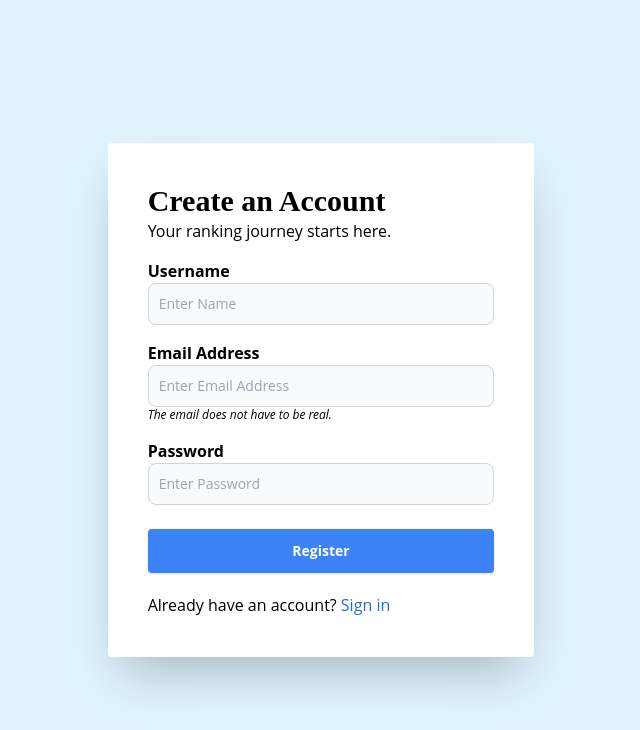
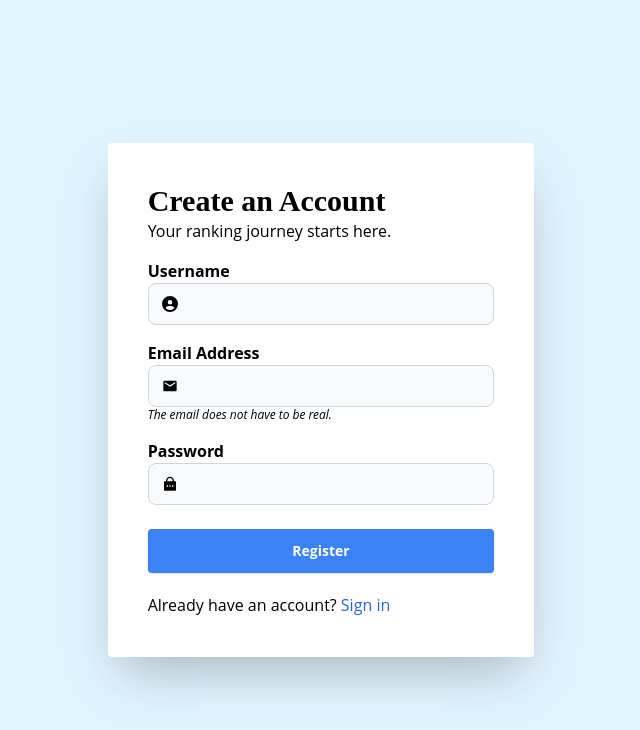
Before and after one commit to KhaledHadida/Top-Ten-Games, a Next.js app: page /register in a window 1280 px wide. Shown: the top 730 px of the page, without its empty margins (319-959 px from the left). Built offline with nearby package versions, Linux system fonts and the light colour scheme.

Commit message:
add error msg for register page

```diff
--- a/pages/register.js
+++ b/pages/register.js
@@ -6,6 +6,10 @@ import LoadingAnimation from "./components/loadinganimation";
 import { useRouter } from 'next/router';
 import Head from 'next/head';
 import Link from "next/link";
+
+import { FaCircleUser } from "react-icons/fa6";
+import { MdEmail } from "react-icons/md";
+import { RiLockPasswordFill } from "react-icons/ri";
 
 export default function Register() {
 
@@ -22,7 +26,10 @@ export default function Register() {
 
     //Error handling
     const [IsRegisterError, setIsRegisterError] = useState(false);
-    //Error such as "bad password, email already exists" (only 2 for now)
+    //Error such as "bad password, email already exists"
+    const [userNameError, setUserNameError] = useState(false);
+    const [emailError, setEmailError] = useState(false);
+    const [passwordError, setPasswordError] = useState(false);
     const [registerError, setRegisterError] = useState([]);
 
     //Random num generator for profile pics
@@ -30,6 +37,15 @@ export default function Register() {
     const randomProfilePic = Math.floor(Math.random() * maxNumOfPics);
 
     const handleRegister = async (e) => {
+        if (userName === ""){
+            setUserNameError(true);
+        }
+        if (email === "") {
+            setEmailError(true);
+        }
+        if (password === "") {
+            setPasswordError(true);
+        }
         //Stop it from refreshing for each entry
         e.preventDefault();
         console.log(userName);
@@ -59,14 +75,17 @@ export default function Register() {
 
     //Handle changes
     const handleEmailChange = (e) => {
+        setEmailError(false);
         setEmail(e.target.value);
     }
 
     const handleUserNameChange = (e) => {
+        setUserNameError(false);
         setUserName(e.target.value);
     }
 
     const handlePasswordChange = (e) => {
+        setPasswordError(false);
         setPassword(e.target.value);
     }
 
@@ -84,34 +103,55 @@ export default function Register() {
                         <p>Your ranking journey starts here.</p>
                         <div className="mt-4">
                             <label htmlFor="userName" className="block font-bold">Username</label>
+                            <div className="relative">
+                                <div class="absolute inset-y-0 start-0 flex items-center ps-3.5 pointer-events-none">
+                                    <FaCircleUser/>
+                                </div>
                                 <input
                                     id="userName"
                                     type="text"
-                                placeholder="Enter Name"
+                                    placeholder=""
                                     onChange={handleUserNameChange}
-                                className="p-2.5 text-sm w-full bg-gray-50 rounded-lg border border-gray-300 focus:ring-blue-500 focus:border-blue-500 dark:bg-gray-700 dark:border-gray-600 dark:placeholder-gray-400 dark:text-white dark:focus:ring-blue-500 dark:focus:border-blue-500"
+                                    className={userNameError ? "bg-red-50 border border-red-500 text-red-900 placeholder-red-700 text-sm rounded-lg focus:ring-red-500 dark:bg-gray-700 focus:border-red-500 block w-full ps-10 p-2.5 dark:text-red-500 dark:placeholder-red-500 dark:border-red-500"
+                                        : "bg-gray-50 border border-gray-300 text-gray-900 text-sm rounded-lg focus:ring-blue-500 focus:border-blue-500 block w-full ps-10 p-2.5  dark:bg-gray-700 dark:border-gray-600 dark:placeholder-gray-400 dark:text-white dark:focus:ring-blue-500 dark:focus:border-blue-500"}
                                 />
+                            </div>
+                            {userNameError ? (<p className="mt-2 text-sm text-red-600 dark:text-red-500">Username is empty</p>) : (<></>)}
                         </div>
                         <div className="mt-4">
                             <label htmlFor="email" className="block font-bold">Email Address</label>
+                            <div class="relative">
+                                <div class="absolute inset-y-0 start-0 flex items-center ps-3.5 pointer-events-none">
+                                    <MdEmail/>
+                                </div>
                                 <input
+                                    type="text"
                                     id="email"
-                                type="text"
-                                placeholder="Enter Email Address"
+                                    className={emailError ? "bg-red-50 border border-red-500 text-red-900 placeholder-red-700 text-sm rounded-lg focus:ring-red-500 dark:bg-gray-700 focus:border-red-500 block w-full ps-10 p-2.5 dark:text-red-500 dark:placeholder-red-500 dark:border-red-500"
+                                        : "bg-gray-50 border border-gray-300 text-gray-900 text-sm rounded-lg focus:ring-blue-500 focus:border-blue-500 block w-full ps-10 p-2.5  dark:bg-gray-700 dark:border-gray-600 dark:placeholder-gray-400 dark:text-white dark:focus:ring-blue-500 dark:focus:border-blue-500"}
+                                    placeholder=""
                                     onChange={handleEmailChange}
-                                className="p-2.5 text-sm w-full bg-gray-50 rounded-lg border border-gray-300 focus:ring-blue-500 focus:border-blue-500 dark:bg-gray-700 dark:border-gray-600 dark:placeholder-gray-400 dark:text-white dark:focus:ring-blue-500 dark:focus:border-blue-500"
                                 />
                             </div>
                             <p className="italic text-xs">The email does not have to be real.</p>
+                            {emailError ? (<p className="mt-2 text-sm text-red-600 dark:text-red-500">Email is invalid</p>) : (<></>)}
+                        </div>
                         <div className="mt-4">
                             <label htmlFor="password" className="block font-bold">Password</label>
+                            <div class="relative">
+                                <div class="absolute inset-y-0 start-0 flex items-center ps-3.5 pointer-events-none">
+                                    <RiLockPasswordFill/>
+                                </div>
                                 <input
+                                    type="password"
                                     id="password"
-                                type="password"
-                                placeholder="Enter Password"
+                                    className={passwordError ? "bg-red-50 border border-red-500 text-red-900 placeholder-red-700 text-sm rounded-lg focus:ring-red-500 dark:bg-gray-700 focus:border-red-500 block w-full ps-10 p-2.5 dark:text-red-500 dark:placeholder-red-500 dark:border-red-500"
+                                        :"bg-gray-50 border border-gray-300 text-gray-900 text-sm rounded-lg focus:ring-blue-500 focus:border-blue-500 block w-full ps-10 p-2.5  dark:bg-gray-700 dark:border-gray-600 dark:placeholder-gray-400 dark:text-white dark:focus:ring-blue-500 dark:focus:border-blue-500"}
+                                    placeholder=""
                                     onChange={handlePasswordChange}
-                                className="p-2.5 text-sm w-full bg-gray-50 rounded-lg border border-gray-300 focus:ring-blue-500 focus:border-blue-500 dark:bg-gray-700 dark:border-gray-600 dark:placeholder-gray-400 dark:text-white dark:focus:ring-blue-500 dark:focus:border-blue-500"
                                 />
+                            </div>
+                            {passwordError ? (<p className="mt-2 text-sm text-red-600 dark:text-red-500">Password cannot be empty</p>) : (<></>)}
                         </div>
                         <p className={`text-center mb-5 text-green-500 font-bold ${registerComplete ? '' : 'hidden'}`}>Your account has been successfully registered! Redirecting..</p>
                         {loading ? (<LoadingAnimation />) : (<div className="mt-6">
@@ -123,8 +163,6 @@ export default function Register() {
                                 Register
                             </button>
                         </div>)}
-                        {IsRegisterError ? registerError.map((error, index) => (<p className="text-red-600" key={index}>{error.message || error}</p>)) : (
-                            <></>)}
                     </form>
                     <p className="mt-5">Already have an account? <Link className="text-blue-600 dark:text-blue-500 hover:underline" href="/signin">Sign in</Link></p>
                 </div>
--- a/pages/signin.js
+++ b/pages/signin.js
@@ -98,7 +98,7 @@ export default function SignIn() {
                                         onChange={handleEmailChange}
                                     />
                                 </div>
-                                {emailError ? (<p className="mt-2 text-sm text-red-600 dark:text-red-500">Email error</p>) : (<></>)}
+                                {emailError ? (<p className="mt-2 text-sm text-red-600 dark:text-red-500">Email cannot be empty</p>) : (<></>)}
                             </div>
                             <div className="mt-4">
                                 <label htmlFor="password" className="block font-bold">Password</label>
@@ -115,7 +115,7 @@ export default function SignIn() {
                                         onChange={handlePasswordChange}
                                     />
                                 </div>
-                                {passwordError ? (<p className="mt-2 text-sm text-red-600 dark:text-red-500">Password error</p>) : (<></>)}
+                                {passwordError ? (<p className="mt-2 text-sm text-red-600 dark:text-red-500">Password cannot be empty</p>) : (<></>)}
                             </div>
                             <div className="mt-6">
                                 {loading ? (<LoadingAnimation />
```
Lines whose indentation alone changed are shown as unchanged.
